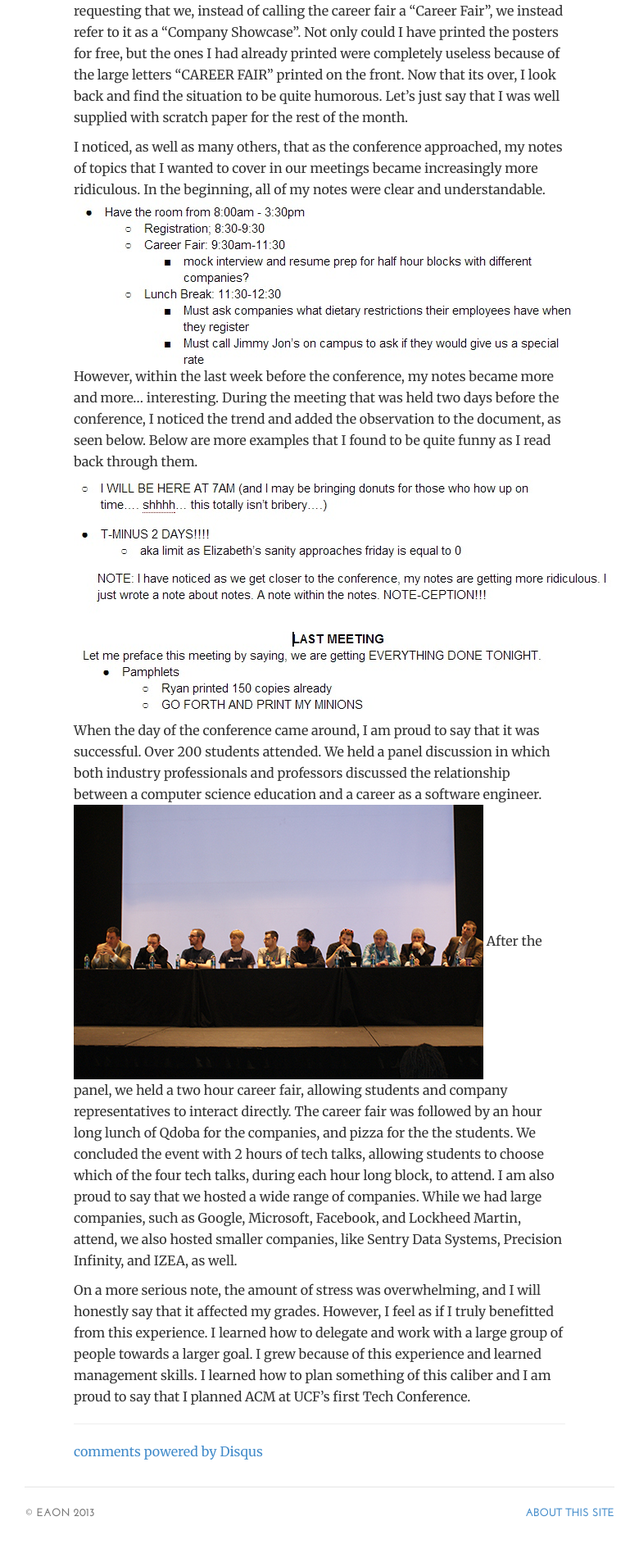
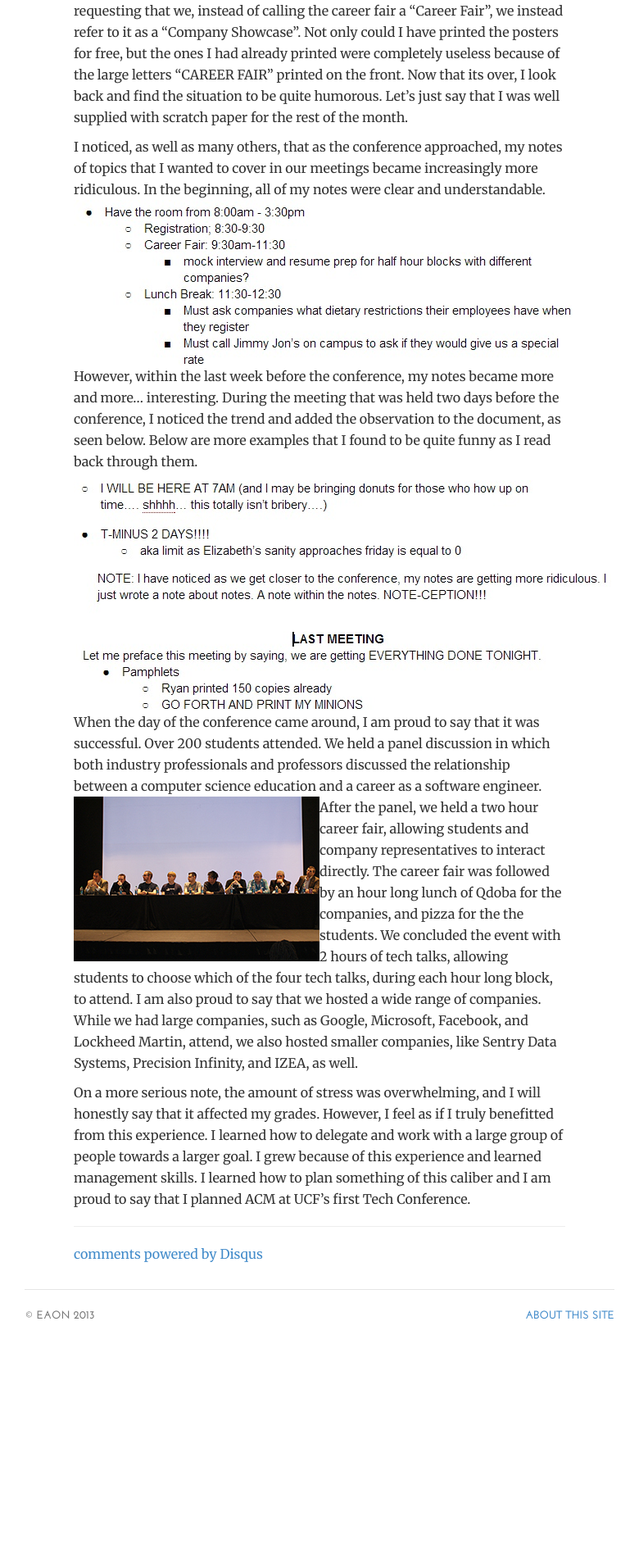
Before and after one commit to vitamessor/vitamessor.github.io, a Jekyll site: the page built from _posts/2014-4-8-ucfs-first-tech-conference.md, in a window 1280 px wide. Shown: the part 721-2627 px from the top of the page at 82% size, without its empty margins (250-1030 px from the left). Built offline with Jekyll 4.4.1, drawn with Linux system fonts in a browser that asks for light colours; comment, search, counter and statistics services are not loaded; after the commit the page ends 2386 px from its top, so only the background shows below that.

Commit message:
Fixing CSS

```diff
--- a/css/style.css
+++ b/css/style.css
@@ -60,3 +60,6 @@ iframe {font-family: 'Merriweather', Georgia, Times; font-size: 16px;}
 	margin-left: 20px;
 	font-size: 12px;
 }
+.notes img{
+	float:left;
+}
```
Also changed, not shown: img/posts/career_fair.JPG, img/posts/everyone.JPG, img/posts/panel.JPG, img/posts/tech_talk.JPG.
